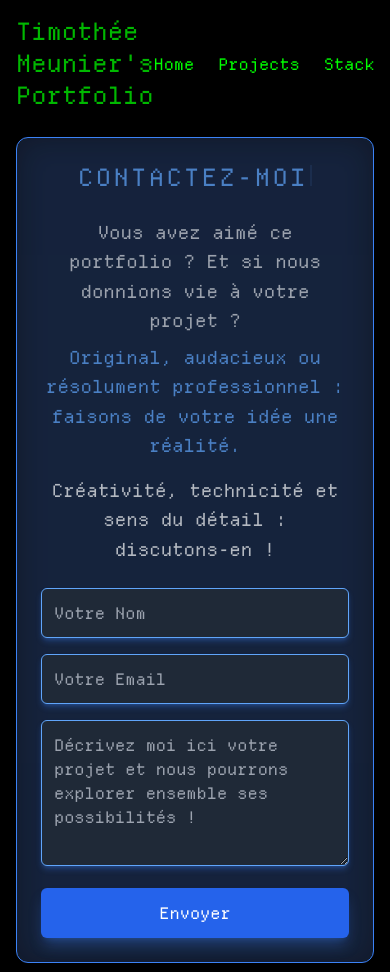
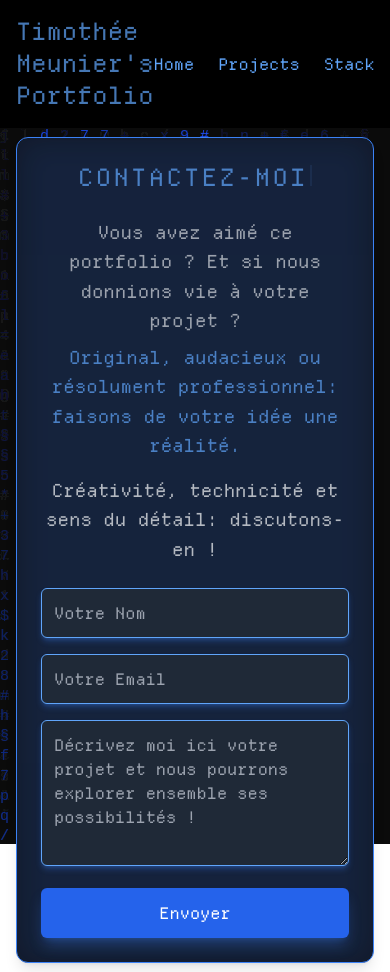
Before and after one commit to 0feeling/My-portfolio, a React (Vite) app: page /Contact in a window 390 px wide. Shown: the top 972 px of the page. Built offline with nearby package versions, Linux system fonts and the light colour scheme.

Commit message:
Stack, responsive...

```diff
--- a/src/App.jsx
+++ b/src/App.jsx
@@ -7,7 +7,6 @@ import "./tailwind.css";
 import "./index.css";
 import Navbar from "./components/Navbar";
 import Spaceship from "./components/Spaceship";
-import SketchfabViewer from "./components/SketchfabViewer"; // Modèle 3D interactif
 import Projects from "./components/Projects";
 import Contact from "./components/Contact";
 import Makeachoice from "./components/Makeachoice";
@@ -30,13 +29,10 @@ const App = () => {
           <Routes>
             <Route path="/" element={<Homepage />} />
             <Route path="/spaceship" element={<Spaceship />} />
-            <Route path="/matrix-pills" element={<SketchfabViewer />} />
             <Route path="/Projects" element={<Projects />} />
             <Route path="/Contact" element={<Contact />} />
             <Route path="/Makeachoice" element={<Makeachoice />} />
             <Route path="/Stack" element={<Stack />} />
-
-            {/* Tu peux ajouter ici d'autres routes pour d'autres pages */}
           </Routes>
         </div>
       </div>
--- a/src/components/Contact.jsx
+++ b/src/components/Contact.jsx
@@ -37,7 +37,7 @@ const Contact = () => {
   };
 
   return (
-    <div className="min-h-screen flex items-center justify-center bg-black text-white px-4">
+    <div className="min-h-screen flex items-center justify-center text-white px-4">
       <div
         className="w-full max-w-3xl p-6 bg-gray-900 rounded-xl shadow-lg border border-blue-500 relative overflow-hidden
                       before:absolute before:inset-0 before:bg-blue-500 before:opacity-10 before:blur-lg"
@@ -51,11 +51,11 @@ const Contact = () => {
         <p className="text-gray-300 text-center mb-6 text-lg md:text-xl leading-relaxed">
           Vous avez aimé ce portfolio ? Et si nous donnions vie à votre projet ?
           <span className="block text-blue-400 mt-2 font-semibold">
-            Original, audacieux ou résolument professionnel : faisons de votre
+            Original, audacieux ou résolument professionnel: faisons de votre
             idée une réalité.
           </span>
           <span className="block mt-4 font-semibold text-gray-100">
-            Créativité, technicité et sens du détail : discutons-en !
+            Créativité, technicité et sens du détail: discutons-en !
           </span>
         </p>
 
--- a/src/components/Makeachoice.jsx
+++ b/src/components/Makeachoice.jsx
@@ -58,7 +58,7 @@ const Makeachoice = () => {
             onClick={handleRedPillClick}
             className="flex-1 cursor-pointer flex justify-center items-center bg-black bg-opacity-50 hover:bg-opacity-10"
           >
-            <h1 className="text-white text-2xl md:text-4xl font-mono text-center ml-4 md:ml-12">
+            <h1 className="text-white text-2xl md:text-4xl font-mono text-center ml-4 mb-14 md:ml-12 mb-20">
               Contact
             </h1>
           </div>
@@ -69,7 +69,7 @@ const Makeachoice = () => {
             onClick={handleBluePillClick}
             className="flex-1 cursor-pointer flex justify-center items-center bg-black bg-opacity-50 hover:bg-opacity-10"
           >
-            <h1 className="text-white text-2xl md:text-4xl font-mono text-center mr-4 md:mr-20">
+            <h1 className="text-white text-2xl md:text-4xl font-mono text-center mb-14 mr-4 md: mb-20 mr-20">
               Projects
             </h1>
           </div>
--- a/src/components/MatrixRainingCode.jsx
+++ b/src/components/MatrixRainingCode.jsx
@@ -20,6 +20,7 @@ const MatrixRainingCode = () => {
     if (location.pathname === "/Projects") textColor = "#ff0000"; // Rouge
     if (location.pathname === "/Spaceship") textColor = "#ffffff"; // Blanc
     if (location.pathname === "/Contact") textColor = "#1f51ff"; // Bleu
+    if (location.pathname === "/Stack") textColor = "#fbbf24"; // Jaune
 
     let frameRate = 25;
     let lastFrameTime = Date.now();
--- a/src/components/Navbar.jsx
+++ b/src/components/Navbar.jsx
@@ -3,10 +3,6 @@ import { useLocation, NavLink } from "react-router-dom";
 
 const Navbar = () => {
   const location = useLocation();
-
-  const getNavClass = (path) => {
-    return location.pathname === path ? "text-active" : "hover:text-green-300";
-  };
 
   const getTextColor = () => {
     switch (location.pathname) {
@@ -19,39 +15,74 @@ const Navbar = () => {
       case "/Stack":
         return "text-yellow-400";
       default:
-        return "";
+        return "text-custom-green"; // Classe CSS personnalisée pour la couleur par défaut
     }
   };
 
   return (
-    <nav className={`p-4 text-main w-full bg-black z-40 ${getTextColor()}`}>
+    <nav className={`p-4 w-full bg-black z-40 ${getTextColor()}`}>
       <div className="flex justify-between items-center">
-        <h1 className="text-2xl font-mono">
+        <h1 className={`text-2xl font-mono ${getTextColor()}`}>
           Timothée Meunier&apos;s Portfolio
         </h1>
         <ul className="flex space-x-6">
           <li>
-            <NavLink to="/" className={getNavClass("/")}>
+            <NavLink
+              to="/"
+              className={({ isActive }) =>
+                isActive
+                  ? `${getTextColor()} text-active`
+                  : "hover:text-custom-green transition-colors duration-200"
+              }
+            >
               Home
             </NavLink>
           </li>
           <li>
-            <NavLink to="/Projects" className={getNavClass("/Projects")}>
+            <NavLink
+              to="/Projects"
+              className={({ isActive }) =>
+                isActive
+                  ? `${getTextColor()} text-active`
+                  : "hover:text-custom-green transition-colors duration-200"
+              }
+            >
               Projects
             </NavLink>
           </li>
           <li>
-            <NavLink to="/Stack" className={getNavClass("/Stack")}>
+            <NavLink
+              to="/Stack"
+              className={({ isActive }) =>
+                isActive
+                  ? `${getTextColor()} text-active`
+                  : "hover:text-custom-green transition-colors duration-200"
+              }
+            >
               Stack
             </NavLink>
           </li>
           <li>
-            <NavLink to="/AboutMe" className={getNavClass("/AboutMe")}>
+            <NavLink
+              to="/AboutMe"
+              className={({ isActive }) =>
+                isActive
+                  ? `${getTextColor()} text-active`
+                  : "hover:text-custom-green transition-colors duration-200"
+              }
+            >
               AboutMe
             </NavLink>
           </li>
           <li>
-            <NavLink to="/Contact" className={getNavClass("/Contact")}>
+            <NavLink
+              to="/Contact"
+              className={({ isActive }) =>
+                isActive
+                  ? `${getTextColor()} text-active`
+                  : "hover:text-custom-green transition-colors duration-200"
+              }
+            >
               Contact
             </NavLink>
           </li>
--- a/src/components/SketchfabViewer.jsx
+++ /dev/null
@@ -1,100 +0,0 @@
-import React, { useEffect, useRef, useState } from "react";
-import { useNavigate } from "react-router-dom";
-
-const SketchfabViewer = () => {
-  const iframeRef = useRef(null);
-  const navigate = useNavigate();
-  const [timeLeft, setTimeLeft] = useState(20); // Le temps restant
-  const [timerActive, setTimerActive] = useState(true); // Indicateur si le timer est en cours
-
-  useEffect(() => {
-    // Clic simulé dans l'iframe après un délai
-    const iframe = iframeRef.current;
-    if (iframe) {
-      const iframeDocument =
-        iframe.contentDocument || iframe.contentWindow.document;
-
-      // Clic simulé sur le centre de l'iframe
-      const simulatedClick = () => {
-        const rect = iframe.getBoundingClientRect();
-        const centerX = rect.left + rect.width / 2;
-        const centerY = rect.top + rect.height / 2;
-
-        const event = new MouseEvent("click", {
-          bubbles: true,
-          cancelable: true,
-          view: window,
-          clientX: centerX,
-          clientY: centerY
-        });
-
-        iframeDocument.body.dispatchEvent(event);
-      };
-
-      // Simule un clic après un délai de 1 seconde
-      setTimeout(simulatedClick, 1000);
-    }
-
-    // Timer pour 20 secondes
-    const countdown = setInterval(() => {
-      setTimeLeft((prevTime) => {
-        if (prevTime === 1) {
-          clearInterval(countdown);
-          navigate("/Makeachoice");
-          return 0;
-        }
-        return prevTime - 1;
-      });
-    }, 1000);
-
-    // Nettoyage du timer à la fin
-    return () => clearInterval(countdown);
-  }, [navigate]);
-
-  return (
-    <div className="w-full h-screen relative">
-      <iframe
-        ref={iframeRef}
-        title="Matrix Pills"
-        src="https://sketchfab.com/models/9717442a125547f7a7adf585fe76044f/embed?api=1&interactions=0&camera=0" // Interactions et zoom désactivés
-        frameBorder="0"
-        allow="autoplay; fullscreen; xr-spatial-tracking"
-        className="w-full h-full"
-        style={{
-          transform: "scaleX(-1)",
-          display: "block" // Évite les effets de bord avec inline elements
-        }}
-      ></iframe>
-
-      {timerActive && (
-        <div
-          style={{
-            position: "absolute",
-            top: "10%",
-            left: "50%",
-            transform: "translate(-50%, -50%)",
-            fontSize: "48px",
-            color: "#00ff00",
-            textAlign: "center",
-            animation: "matrix-effect 1s infinite"
-          }}
-        >
-          {timeLeft} s
-        </div>
-      )}
-
-      {/* Style Matrix pour le défilement des chiffres */}
-      <style>
-        {`
-          @keyframes matrix-effect {
-            0% { opacity: 0; }
-            50% { opacity: 1; }
-            100% { opacity: 0; }
-          }
-        `}
-      </style>
-    </div>
-  );
-};
-
-export default SketchfabViewer;
--- a/src/components/Spaceship.jsx
+++ b/src/components/Spaceship.jsx
@@ -7,13 +7,13 @@ const Spaceship = () => {
 
   // Fonction pour rediriger l'utilisateur
   const handleClick = () => {
-    navigate("/matrix-pills");
+    navigate("/Makeachoice");
   };
 
   // Redirection automatique après x secondes
   useEffect(() => {
     const timer = setTimeout(() => {
-      navigate("/matrix-pills");
+      navigate("/Makeachoice");
     }, 2000);
 
     return () => clearTimeout(timer); // Nettoyage du timer si le composant est démonté
--- a/src/components/Stack.jsx
+++ b/src/components/Stack.jsx
@@ -50,7 +50,7 @@ const Stack = () => {
   ];
 
   return (
-    <div className="min-h-screen flex items-center justify-center bg-black text-white px-4">
+    <div className="min-h-screen flex items-center justify-center text-white px-4">
       <div
         className="w-full max-w-3xl p-6 bg-gray-900 rounded-xl shadow-lg border border-yellow-500 relative overflow-hidden
                       before:absolute before:inset-0 before:bg-yellow-500 before:opacity-10 before:blur-lg"
```
